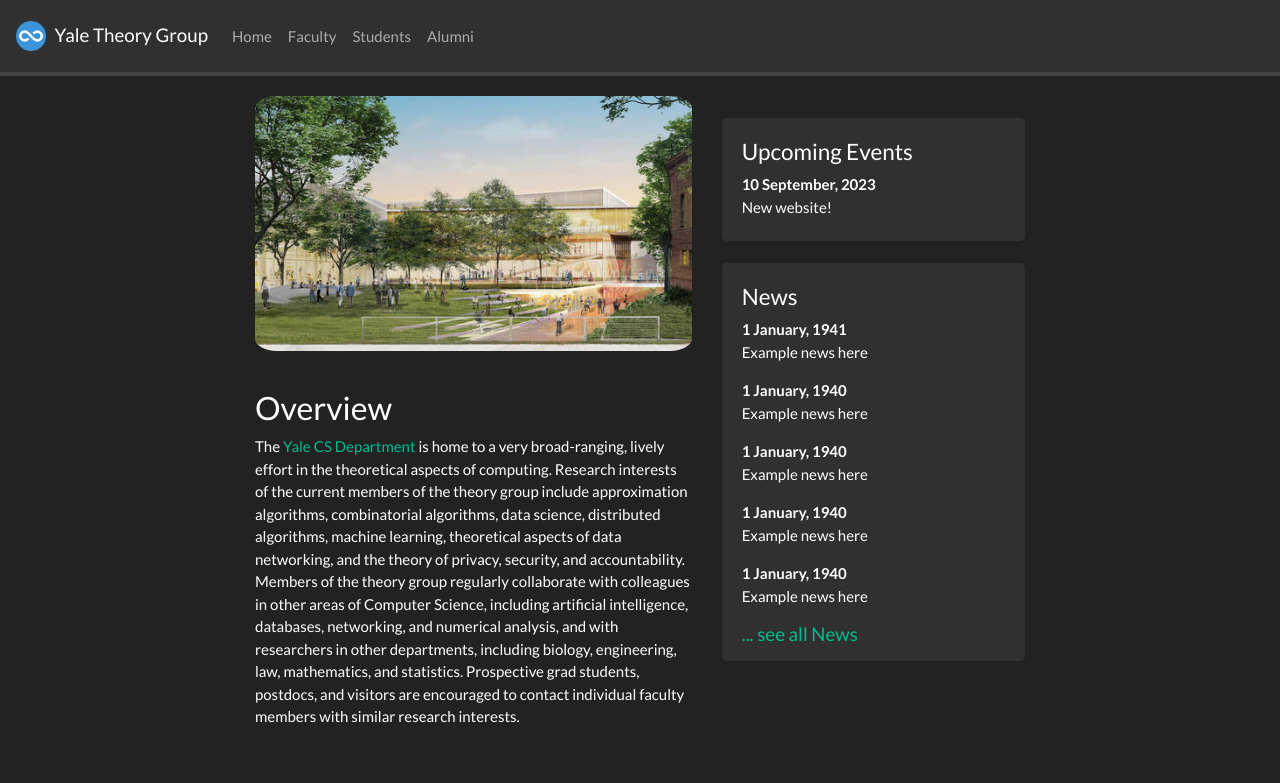
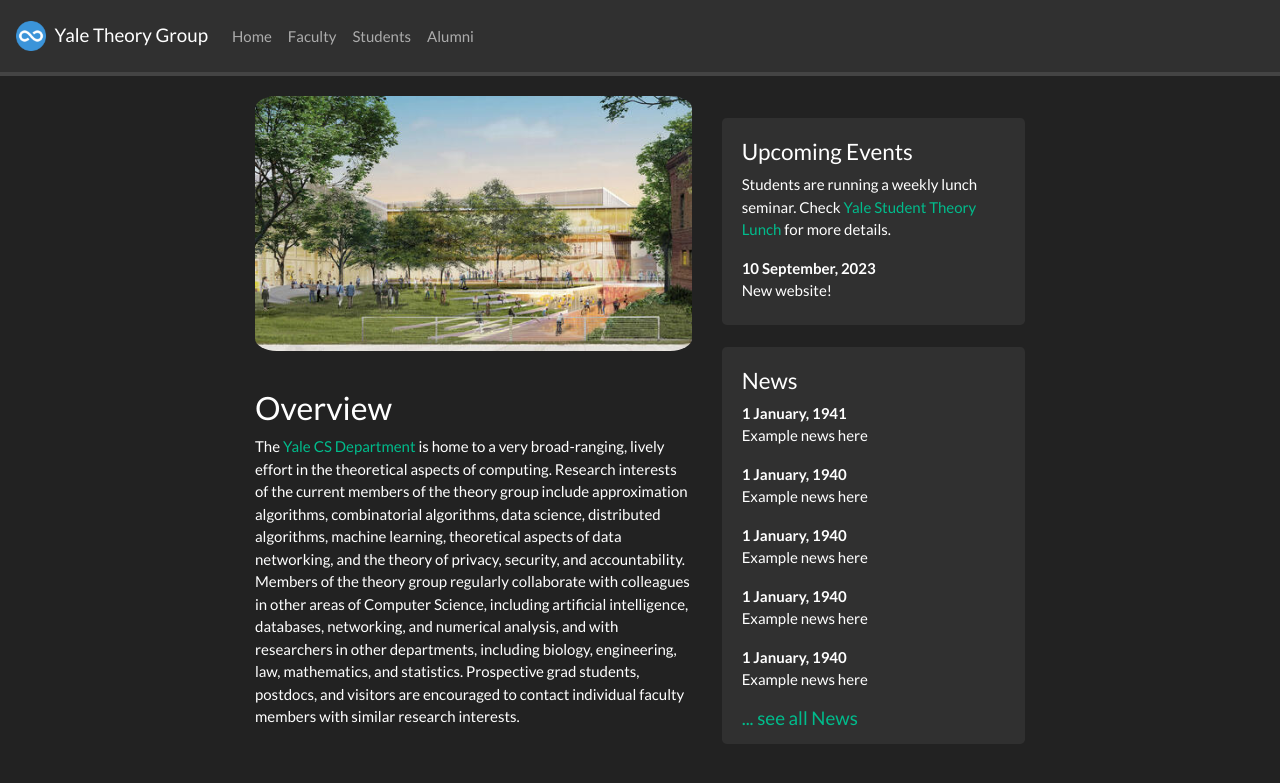
Before and after one commit to wuzhuangtai00/YaleTheoryGroup, a Jekyll site: the page built from _pages/home.md, in a window 1280 px wide. Shown: the top 783 px of the page. Built offline with Jekyll 4.4.1, drawn with Linux system fonts in a browser that asks for light colours; nearby versions of some CDN libraries; a style sheet for code colours, icons or effects is not loaded.

Commit message:
theorylunch

```diff
--- a/_includes/sidebar.html
+++ b/_includes/sidebar.html
@@ -60,6 +60,8 @@
 <div class="jumbotron">
   <h4>Upcoming Events</h4>
 
+  <p> Students are running a weekly lunch seminar. Check <a href="https://yaletheorystudents.github.io" target="_blank">Yale Student Theory Lunch</a> for more details.</p>
+
   {% for article in site.data.upcoming limit:5 %}
   <b>{{ article.date }}</b>
     <p>{{ article.headline }}</p>
```
